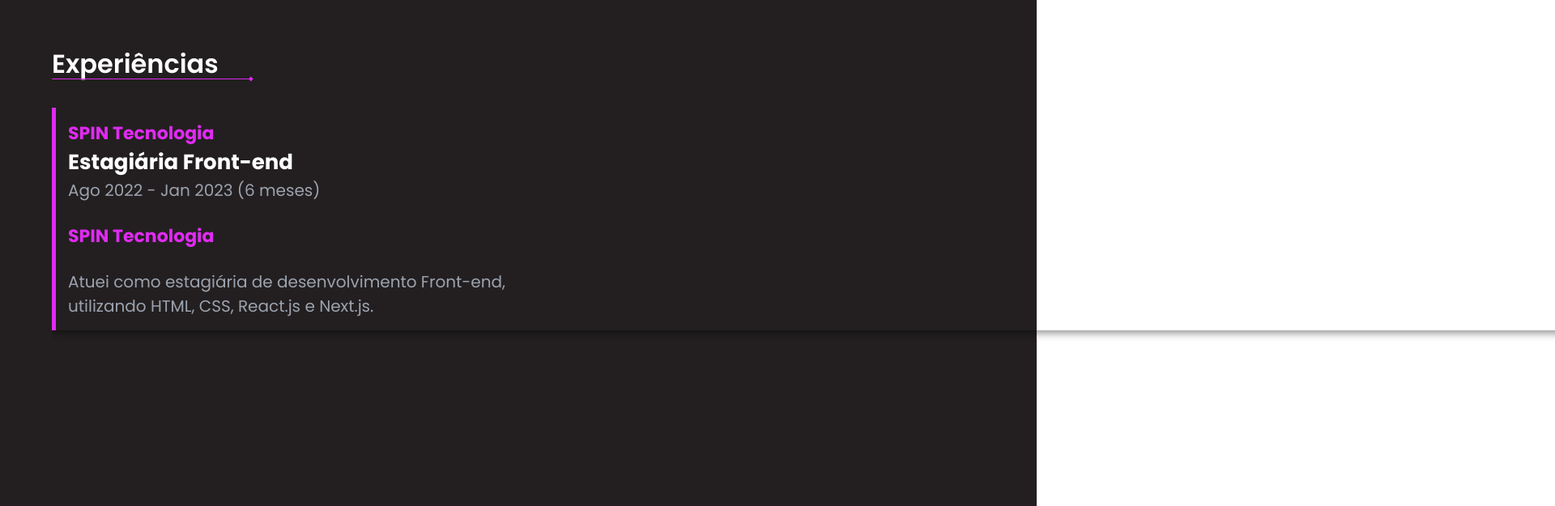
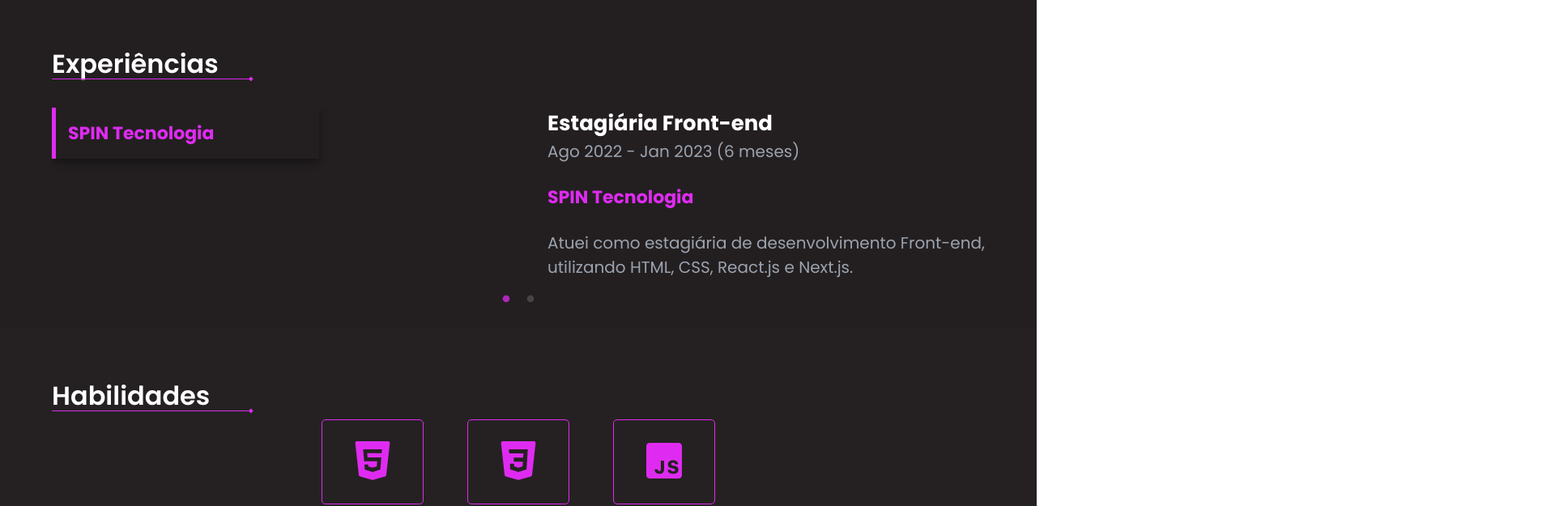
Before and after one commit to maysaraujo/portfolio, a React (Vite) app: page / in a window 1280 px wide. Shown: the part 580-1205 px from the top of the page at 81% size, 1920 px wide, since content can reach past the window. Built offline with nearby package versions, Linux system fonts and the light colour scheme.

Commit message:
feat: adding new styles to the experienceContainer and cardContainer classes

```diff
--- a/src/components/Experience/Experience.module.css
+++ b/src/components/Experience/Experience.module.css
@@ -4,18 +4,22 @@ section.experienceSection {
 }
 
 section .experienceContainer {
-  display: flex;
-  align-items: start;
-  justify-content: space-between;
   margin-top: 25px;
 }
 
 section .experienceContainer .cardContainer {
+  display: flex;
+  align-items: start;
+  justify-content: space-between;
+}
+
+section .experienceContainer .cardContainer .titleContainer {
   box-shadow: 0 4px 10px 0 rgba(0, 0, 0, 0.4);
   position: relative;
   padding: 15px;
   min-width: 330px;
   border-left: 5px solid var(--magenta);
+  overflow: hidden;
 }
 
 section .experienceContainer .cardContainer h3 {
@@ -44,3 +48,7 @@ section .experienceContainer .textContainer p {
   color: var(--gray);
   max-width: 540px;
 }
+
+.slick-dots li button {
+  color: var(--magenta) !important;
+}
```
